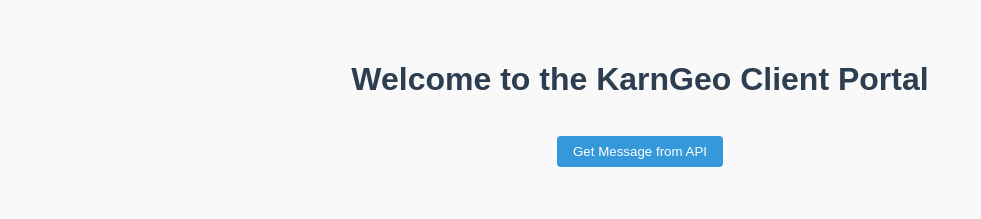
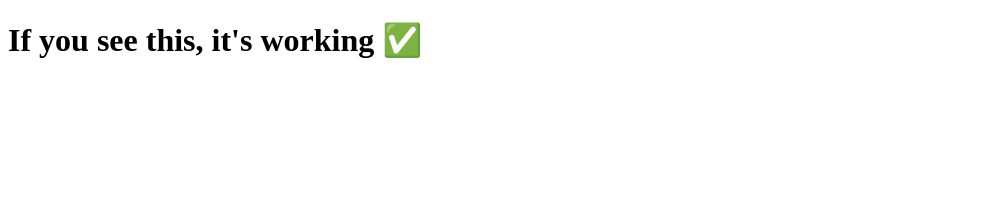
Before and after one commit to KarnOllie/karngeo-client-portal-frontend, a plain HTML site: page index.html in a window 1280 px wide. Shown: the whole page, without its empty margins (0-981 px from the left). Drawn offline with Linux system fonts and the light colour scheme.

Commit message:
index.html

```diff
--- a/index.html
+++ b/index.html
@@ -1,35 +1,9 @@
 <!DOCTYPE html>
-<html lang="en">
-<head>
-  <meta charset="UTF-8" />
-  <meta name="viewport" content="width=device-width, initial-scale=1.0"/>
-  <title>KarnGeo Client Portal</title>
-  <style>
-    body { font-family: Arial, sans-serif; padding: 2rem; background: #f9f9f9; text-align: center; }
-    h1 { color: #2c3e50; }
-    button {
-      padding: 0.5rem 1rem; margin-top: 1rem;
-      background-color: #3498db; color: white;
-      border: none; cursor: pointer; border-radius: 4px;
-    }
-    button:hover { background-color: #2980b9; }
-    #api-response { margin-top: 1rem; font-size: 1.1rem; }
-  </style>
-</head>
-<body>
-  <h1>Welcome to the KarnGeo Client Portal</h1>
-  <button onclick="fetchMessage()">Get Message from API</button>
-  <p id="api-response"></p>
-  <script>
-    async function fetchMessage() {
-      try {
-        const res = await fetch('https://karngeo-client-portal.onrender.com/');
-        const data = await res.json();
-        document.getElementById('api-response').innerText = data.message;
-      } catch (err) {
-        document.getElementById('api-response').innerText = 'Error fetching message.';
-      }
-    }
-  </script>
-</body>
+<html>
+  <head>
+    <title>Test Page</title>
+  </head>
+  <body>
+    <h1>If you see this, it's working ✅</h1>
+  </body>
 </html>
```
